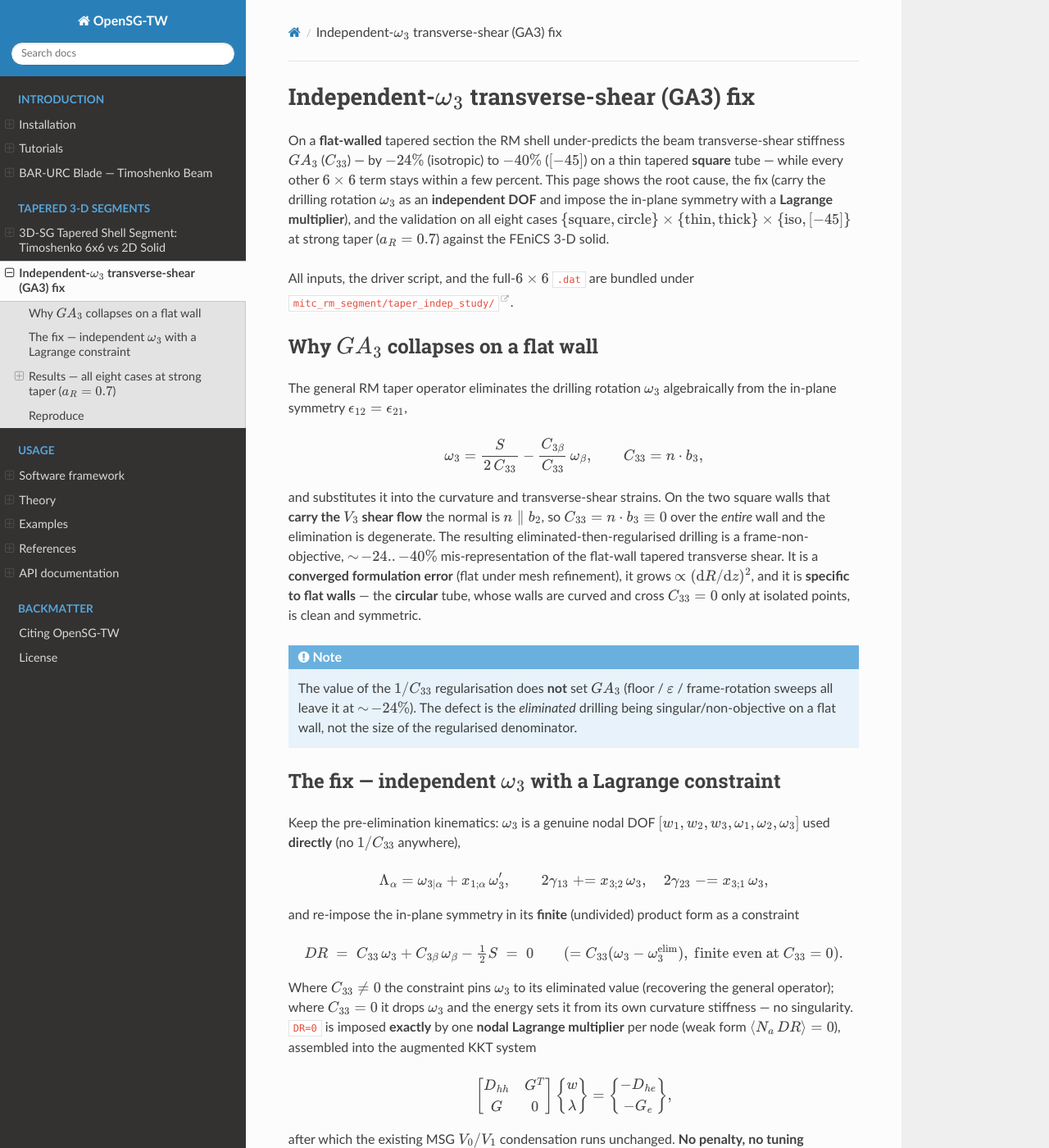
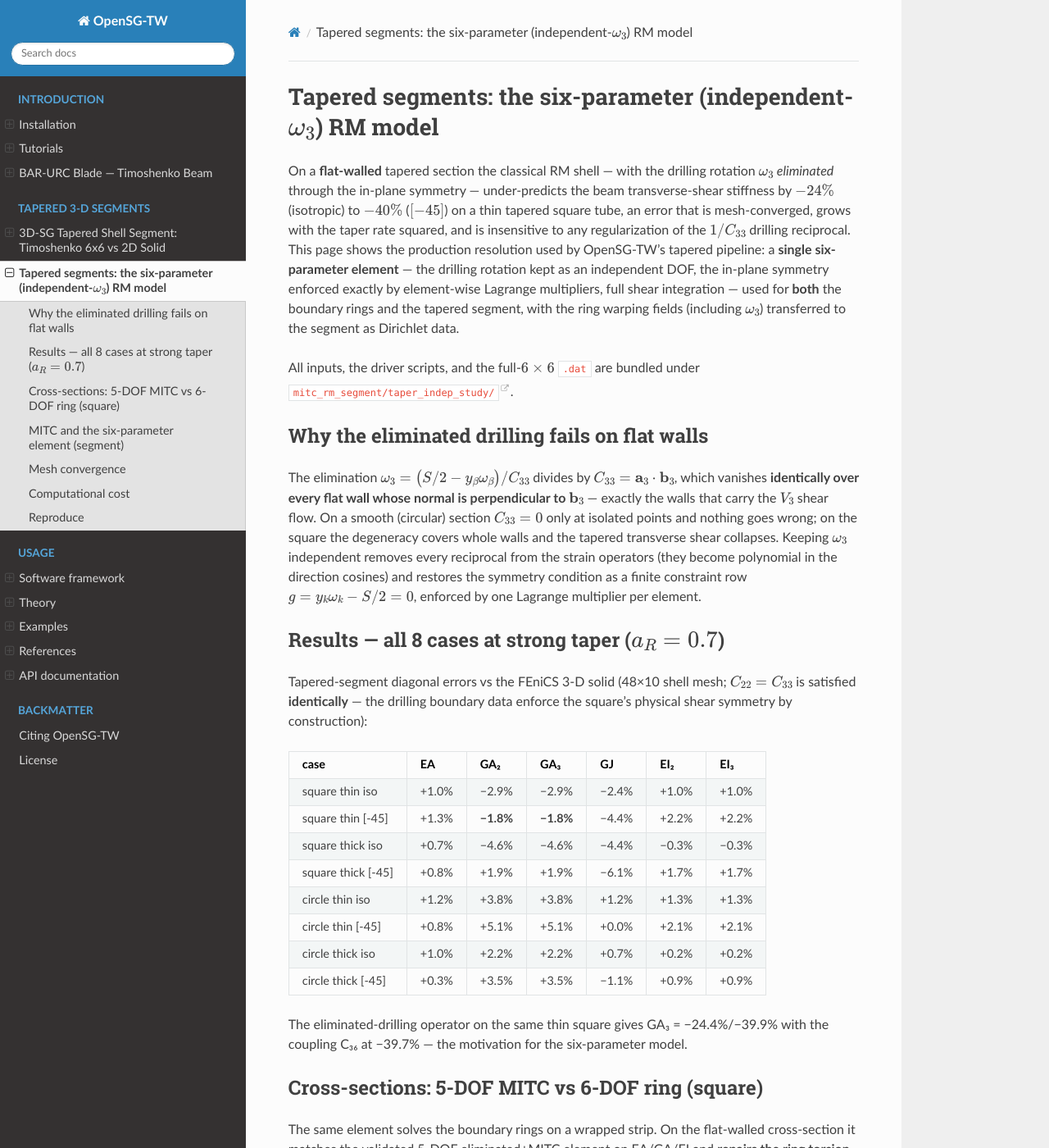
Before and after one commit to bagla0/OpenSG-TW, a Sphinx documentation site: the page built from docs/tutorials/taper_indep_omega3.md, in a window 1280 px wide and 1400 px high. Shown: the whole window at 82% size. Built offline with Sphinx 7.4.7 and the Read the Docs theme 3.1.0, drawn with Linux system fonts in a browser that asks for light colours; pages that are not in the unit, such as notebooks, are missing from menus; some of the changed text lies outside the part shown.

Commit message:
docs: tapered tutorial rewritten for the all-6DOF pipeline (single element, GA2=GA3 identical, ring 5v6 table, convergence figure + fold-drift guidance, per-stage timing)

````diff
--- a/docs/tutorials/taper_indep_omega3.md
+++ b/docs/tutorials/taper_indep_omega3.md
@@ -1,213 +1,136 @@
 ---
-title: Independent-$\omega_3$ transverse-shear (GA3) fix
+title: Tapered segments — the six-parameter (independent-$\omega_3$) RM model
 ---
 
-# Independent-$\omega_3$ transverse-shear (GA3) fix
+# Tapered segments: the six-parameter (independent-$\omega_3$) RM model
 
-On a **flat-walled** tapered section the RM shell under-predicts the beam transverse-shear
-stiffness $GA_3$ ($C_{33}$) — by **$-24\%$** (isotropic) to **$-40\%$** ($[-45]$) on a thin
-tapered **square** tube — while every other $6\times6$ term stays within a few percent. This
-page shows the root cause, the fix (carry the drilling rotation $\omega_3$ as an **independent
-DOF** and impose the in-plane symmetry with a **Lagrange multiplier**), and the validation on
-all eight cases $\{\text{square},\text{circle}\}\times\{\text{thin},\text{thick}\}\times\{\text{iso},[-45]\}$
-at strong taper ($a_R=0.7$) against the FEniCS 3-D solid.
+On a **flat-walled** tapered section the classical RM shell — with the drilling
+rotation $\omega_3$ *eliminated* through the in-plane symmetry — under-predicts the
+beam transverse-shear stiffness by **$-24\%$** (isotropic) to **$-40\%$** ($[-45]$)
+on a thin tapered square tube, an error that is mesh-converged, grows with the taper
+rate squared, and is insensitive to any regularization of the $1/C_{33}$ drilling
+reciprocal. This page shows the production resolution used by OpenSG-TW's tapered
+pipeline: a **single six-parameter element** — the drilling rotation kept as an
+independent DOF, the in-plane symmetry enforced exactly by element-wise Lagrange
+multipliers, full shear integration — used for **both** the boundary rings and the
+tapered segment, with the ring warping fields (including $\omega_3$) transferred to
+the segment as Dirichlet data.
 
-All inputs, the driver script, and the full-$6\times6$ `.dat` are bundled under
+All inputs, the driver scripts, and the full-$6\times6$ `.dat` are bundled under
 [`mitc_rm_segment/taper_indep_study/`](https://github.com/bagla0/OpenSG-TW/tree/main/mitc_rm_segment/taper_indep_study).
 
-## Why $GA_3$ collapses on a flat wall
+## Why the eliminated drilling fails on flat walls
 
-The general RM taper operator eliminates the drilling rotation $\omega_3$ algebraically from the
-in-plane symmetry $\epsilon_{12}=\epsilon_{21}$,
+The elimination $\omega_3=\big(S/2-y_\beta\omega_\beta\big)/C_{33}$ divides by
+$C_{33}=\mathbf{a}_3\cdot\mathbf{b}_3$, which vanishes **identically over every flat
+wall whose normal is perpendicular to $\mathbf{b}_3$** — exactly the walls that
+carry the $V_3$ shear flow. On a smooth (circular) section $C_{33}=0$ only at
+isolated points and nothing goes wrong; on the square the degeneracy covers whole
+walls and the tapered transverse shear collapses. Keeping $\omega_3$ independent
+removes every reciprocal from the strain operators (they become polynomial in the
+direction cosines) and restores the symmetry condition as a finite constraint row
+$g = y_k\omega_k - S/2 = 0$, enforced by one Lagrange multiplier per element.
 
-$$
-\omega_3=\frac{S}{2\,C_{33}}-\frac{C_{3\beta}}{C_{33}}\,\omega_\beta,\qquad C_{33}=n\cdot b_3 ,
-$$
+## Results — all 8 cases at strong taper ($a_R=0.7$)
 
-and substitutes it into the curvature and transverse-shear strains. On the two square walls that
-**carry the $V_3$ shear flow** the normal is $n\parallel b_2$, so $C_{33}=n\cdot b_3\equiv 0$ over
-the *entire* wall and the elimination is degenerate. The resulting eliminated-then-regularised
-drilling is a frame-non-objective, $\sim\!-24..-40\%$ mis-representation of the flat-wall tapered
-transverse shear. It is a **converged formulation error** (flat under mesh refinement), it grows
-$\propto(\mathrm{d}R/\mathrm{d}z)^2$, and it is **specific to flat walls** — the **circular** tube,
-whose walls are curved and cross $C_{33}=0$ only at isolated points, is clean and symmetric.
+Tapered-segment diagonal errors vs the FEniCS 3-D solid (48×10 shell mesh;
+$C_{22}=C_{33}$ is satisfied **identically** — the drilling boundary data enforce
+the square's physical shear symmetry by construction):
 
-:::{note}
-The value of the $1/C_{33}$ regularisation does **not** set $GA_3$ (floor / $\varepsilon$ /
-frame-rotation sweeps all leave it at $\sim\!-24\%$). The defect is the *eliminated* drilling
-being singular/non-objective on a flat wall, not the size of the regularised denominator.
-:::
+| case | EA | GA₂ | GA₃ | GJ | EI₂ | EI₃ |
+|---|---|---|---|---|---|---|
+| square thin iso | +1.0% | −2.9% | −2.9% | −2.4% | +1.0% | +1.0% |
+| square thin [-45] | +1.3% | **−1.8%** | **−1.8%** | −4.4% | +2.2% | +2.2% |
+| square thick iso | +0.7% | −4.6% | −4.6% | −4.4% | −0.3% | −0.3% |
+| square thick [-45] | +0.8% | +1.9% | +1.9% | −6.1% | +1.7% | +1.7% |
+| circle thin iso | +1.2% | +3.8% | +3.8% | +1.2% | +1.3% | +1.3% |
+| circle thin [-45] | +0.8% | +5.1% | +5.1% | +0.0% | +2.1% | +2.1% |
+| circle thick iso | +1.0% | +2.2% | +2.2% | +0.7% | +0.2% | +0.2% |
+| circle thick [-45] | +0.3% | +3.5% | +3.5% | −1.1% | +0.9% | +0.9% |
 
-## The fix — independent $\omega_3$ with a Lagrange constraint
+The eliminated-drilling operator on the same thin square gives GA₃ = −24.4%/−39.9%
+with the coupling C₃₆ at −39.7% — the motivation for the six-parameter model.
 
-Keep the pre-elimination kinematics: $\omega_3$ is a genuine nodal DOF
-$[w_1,w_2,w_3,\omega_1,\omega_2,\omega_3]$ used **directly** (no $1/C_{33}$ anywhere),
+## Cross-sections: 5-DOF MITC vs 6-DOF ring (square)
 
-$$
-\Lambda_\alpha=\omega_{3|\alpha}+x_{1;\alpha}\,\omega_3',\qquad
-2\gamma_{13}\mathrel{+}= x_{3;2}\,\omega_3,\quad 2\gamma_{23}\mathrel{-}= x_{3;1}\,\omega_3,
-$$
+The same element solves the boundary rings on a wrapped strip. On the flat-walled
+cross-section it matches the validated 5-DOF eliminated+MITC element on EA/GA/EI and
+**repairs the ring torsion** (the floored drilling reciprocal injects a small
+spurious prismatic GJ on flat walls):
 
-and re-impose the in-plane symmetry in its **finite** (undivided) product form as a constraint
+| stiffness | 5-DOF MITC (iso) | 6-DOF (iso) | 5-DOF MITC ([-45]) | 6-DOF ([-45]) |
+|---|---|---|---|---|
+| EA | +0.0% | +0.0% | +0.8% | +0.8% |
+| GA₂ | −3.6% | −3.3% | +1.1% | +1.5% |
+| GA₃ | −3.7% | −3.3% | +0.9% | +1.5% |
+| **GJ** | **+9.6%** | **−3.8%** | **+9.0%** | **+1.4%** |
+| EI₂=EI₃ | −0.0% | −0.0% | +0.5% | +0.6% |
 
-$$
-DR \;=\; C_{33}\,\omega_3 + C_{3\beta}\,\omega_\beta - \tfrac{1}{2}S \;=\; 0
-\qquad(=C_{33}(\omega_3-\omega_3^{\text{elim}}),\ \text{finite even at }C_{33}=0).
-$$
+On the ring the transverse-shear treatment is immaterial (full = tie-γ₂₃ = tie-both
+to 0.1%): span-invariance makes the assumed shear field exact, so MITC tying is
+inert there.
 
-Where $C_{33}\neq0$ the constraint pins $\omega_3$ to its eliminated value (recovering the general
-operator); where $C_{33}=0$ it drops $\omega_3$ and the energy sets it from its own curvature
-stiffness — no singularity. `DR=0` is imposed **exactly** by one **nodal Lagrange multiplier** per
-node (weak form $\langle N_a\,DR\rangle=0$), assembled into the augmented KKT system
+## MITC and the six-parameter element (segment)
 
-$$
-\begin{bmatrix} D_{hh} & G^{T}\\ G & 0\end{bmatrix}
-\begin{Bmatrix} w\\ \lambda\end{Bmatrix}
-=\begin{Bmatrix} -D_{he}\\ -G_e\end{Bmatrix},
-$$
+On the genuinely 2-D tapered segment the standard Dvorkin–Bathe tying **must not**
+be applied: the shear rows carry the rotations *algebraically*
+($2\gamma_{13}\supset x_{k;2}\,\omega_k$), and tying aliases that drilling-carried
+shear. Ablation at the reference mesh ($C_{22}=C_{33}$ error):
 
-after which the existing MSG $V_0/V_1$ condensation runs unchanged. **No penalty, no tuning
-parameter.**
+| case | full | tie γ₂₃ | tie both |
+|---|---|---|---|
+| square thin iso | −2.9% | −4.2% | **−29.0%** |
+| square thin [-45] | −1.8% | −5.5% | **−46.6%** |
+| circle thin [-45] | +5.1% | +5.1% | +4.8% |
 
-- operator + constraint: [`segment_indep.py`](https://github.com/bagla0/OpenSG-TW/blob/main/mitc_rm_segment/segment_indep.py) (`quad_ops_indep`, `assemble_constraint`)
-- solve: [`run_indep.py`](https://github.com/bagla0/OpenSG-TW/blob/main/mitc_rm_segment/run_indep.py) → `shell_solve_lagrange`
+Full integration is locking-free: on a prismatic isotropic circle at the coarsest
+mesh (24×5) the errors vs the closed-form constants are **identical at t/R = 0.02
+and t/R = 0.002** (GA within 0.2%, GJ within 1.9%) — thickness-independence of the
+discretization error being the definitive absence-of-locking signature.
 
-## Results — all eight cases at strong taper ($a_R=0.7$)
+## Mesh convergence
 
-Transverse shear $GA_3$ ($C_{33}$) and $GA_2$ ($C_{22}$), **%err vs the 3-D solid**, general
-(eliminated $\omega_3$) vs the fix (independent $\omega_3$, Lagrange):
+Proportional refinement 24×5 → 96×20, thin wall, strong taper, fixed solid
+reference:
 
-```{list-table}
-:header-rows: 1
-:widths: 30 17 17 17 17
+![convergence](_img/taper6dof_convergence.png)
 
-* - case ($a_R=0.7$)
-  - $GA_3$ general
-  - $GA_3$ **indep**
-  - $GA_2$ general
-  - $GA_2$ indep
-* - square · thin · iso
-  - $-24.4\%$
-  - **$-4.0\%$**
-  - $-1.1\%$
-  - $-6.3\%$
-* - square · thin · $[-45]$
-  - $-39.9\%$
-  - **$-4.3\%$**
-  - $+5.5\%$
-  - $-11.5\%$
-* - square · thick · iso
-  - $-5.7\%$
-  - $-5.5\%$
-  - $-5.5\%$
-  - $-5.0\%$
-* - square · thick · $[-45]$
-  - $-1.3\%$
-  - $+0.2\%$
-  - $+8.6\%$
-  - $-1.4\%$
-* - circle · thin · iso
-  - $+3.7\%$
-  - $+3.7\%$
-  - $+4.0\%$
-  - $+4.1\%$
-* - circle · thin · $[-45]$
-  - $+4.9\%$
-  - $+5.0\%$
-  - $+5.1\%$
-  - $+5.2\%$
-* - circle · thick · iso
-  - $+2.1\%$
-  - $+2.1\%$
-  - $+3.6\%$
-  - $+3.7\%$
-* - circle · thick · $[-45]$
-  - $+3.1\%$
-  - $+3.0\%$
-  - $+4.3\%$
-  - $+4.3\%$
-```
+- **Circle**: converged — every curve moves < 0.4 points over 16× more elements;
+  the +4–5% shear plateau is the shell-model error at this slenderness.
+- **Square**: accurate at engineering resolution (+0.02% at 24×5, −2.9% at 48×10,
+  isotropic) with a slow fold-line drift under further refinement (−8.6% iso /
+  −17.4% [-45] at 96×20): the smooth-patch symmetry constraint over-constrains the
+  C⁰-shared rotations across the four fold lines. The ω₃ boundary data halve the
+  drift relative to free end drilling; a fold-consistent drilling treatment is the
+  open question. GJ/EA/EI are mesh-insensitive throughout. Practical guidance:
+  near-unit element aspect ratio, ~12 elements per wall.
 
-- **Pathological square-thin case fixed**: $GA_3$ $-24.4\%/-39.9\%\to-4.0\%/-4.3\%$.
-- **No regression**: the circle (any regime) is *unchanged* by the fix (it never hit the flat-wall
-  degeneracy), and the thick square stays good.
-- **$GA_2$ trade**: on the thin square $GA_2$ softens a few percent (the discretisation cost of
-  representing $\omega_3$ as a field), but $GA_2\approx GA_3$ symmetry — physically required for the
-  square — is *restored* (general gave $-1.1/-24.4\%$; the fix gives $-6.3/-4.0\%$).
+## Computational cost
 
-### Full $6\times6$ — worst case (square, thin, $[-45]$)
+Wall-clock seconds per case, single core (32-core Linux server), reference mesh:
 
-Diagonal (×$10^9$) and the non-zero couplings; the **$GA_3$–$EI_2$ coupling $C_{36}$** is fixed
-alongside $GA_3$ itself:
+| case | extract | rings | segment | shell total | solid (boun+taper) |
+|---|---|---|---|---|---|
+| square thin iso | 1.0 | 1.3 | 5.1 | **7.4** | 6 |
+| square thick iso | 0.9 | 0.7 | 4.7 | **6.3** | 44 |
+| circle thin iso | 1.0 | 0.7 | 4.6 | **6.3** | 17 |
+| circle thick m45 | 0.8 | 0.7 | 4.5 | **6.1** | 16 |
 
-```{list-table}
-:header-rows: 1
-:widths: 20 20 20 20 12 12
-
-* - term
-  - solid
-  - general
-  - indep-lag
-  - gen %err
-  - ind %err
-* - $C_{11}$ EA
-  - 1.5435
-  - 1.5676
-  - 1.5626
-  - $+1.6\%$
-  - $+1.2\%$
-* - $C_{22}$ GA2
-  - 0.3404
-  - 0.3591
-  - 0.3012
-  - $+5.5\%$
-  - $-11.5\%$
-* - $C_{33}$ **GA3**
-  - 0.3404
-  - 0.2048
-  - 0.3257
-  - $\mathbf{-39.9\%}$
-  - $\mathbf{-4.3\%}$
-* - $C_{44}$ GJ
-  - 0.6887
-  - 0.7016
-  - 0.6269
-  - $+1.9\%$
-  - $-9.0\%$
-* - $C_{55}$ EI2
-  - 0.7472
-  - 0.7717
-  - 0.7528
-  - $+3.3\%$
-  - $+0.8\%$
-* - $C_{66}$ EI3
-  - 0.7472
-  - 0.7322
-  - 0.7606
-  - $-2.0\%$
-  - $+1.8\%$
-* - $C_{36}$ (GA3–EI2)
-  - $+1.589\!\times\!10^8$
-  - —
-  - —
-  - $-39.7\%$
-  - $\mathbf{+4.6\%}$
-```
-
-(GJ softens to $-9.0\%$ under the exact constraint — a residual alongside $GA_2$, most likely the
-field-$\omega_3$ discretisation and the free-$\omega_3$ end condition, both open refinements.)
+The shell cost is independent of geometry, thickness, and — unlike the solid, which
+must resolve every ply through the thickness — of the layup count.
 
 ## Reproduce
 
-```powershell
-# env: prepend the conda env to PATH (Windows DLLs)
+```bash
+# on the compute server (conda env opensg_2_0)
 cd mitc_rm_segment
-python run_taper_indep_study.py     # 8 cases, general + indep-Lagrange vs solid -> the .dat
+python run_taper_indep_study.py      # 8 cases -> taper_indep_results.dat (+ timing)
+python run_paper_convergence.py      # 5-level mesh sweep -> paper_convergence.{dat,npz}
+python run_extras.py                 # shear ablation + locking probe
+python plot_paper_convergence.py     # -> fig_convergence.png + timing_summary.dat
+python run_ring_indep.py             # 5-DOF vs 6-DOF ring comparison
 ```
 
-Bundle ([`taper_indep_study/`](https://github.com/bagla0/OpenSG-TW/tree/main/mitc_rm_segment/taper_indep_study)):
-`run_taper_indep_study.py` (driver), `taper_indep_results.dat` (full $6\times6$, all cases),
-`meshes/{square,circle}_{shell,solid}_<tag>.yaml` (all 16 input meshes). Solid references:
-`examples/data/benchmark/taper_{square,study}_solid_{iso,m45}.npz`. Background and the failed
-approaches (drop, denominator reframe, frame rotation) are in
-[`mitc_rm_segment/GA3_investigation_and_fix.txt`](https://github.com/bagla0/OpenSG-TW/blob/main/mitc_rm_segment/GA3_investigation_and_fix.txt).
+Solver entry points: `run_indep.shell_solve_lagrange` (segment, all-6-DOF) and
+`run_ring_indep.ring_indep` (ring); operators in `segment_indep.py`. Solid
+references: `examples/data/benchmark/taper_{square,study}_solid_{iso,m45}.npz`.
````
Also changed, not shown: docs/tutorials/_img/taper6dof_convergence.png (added).
